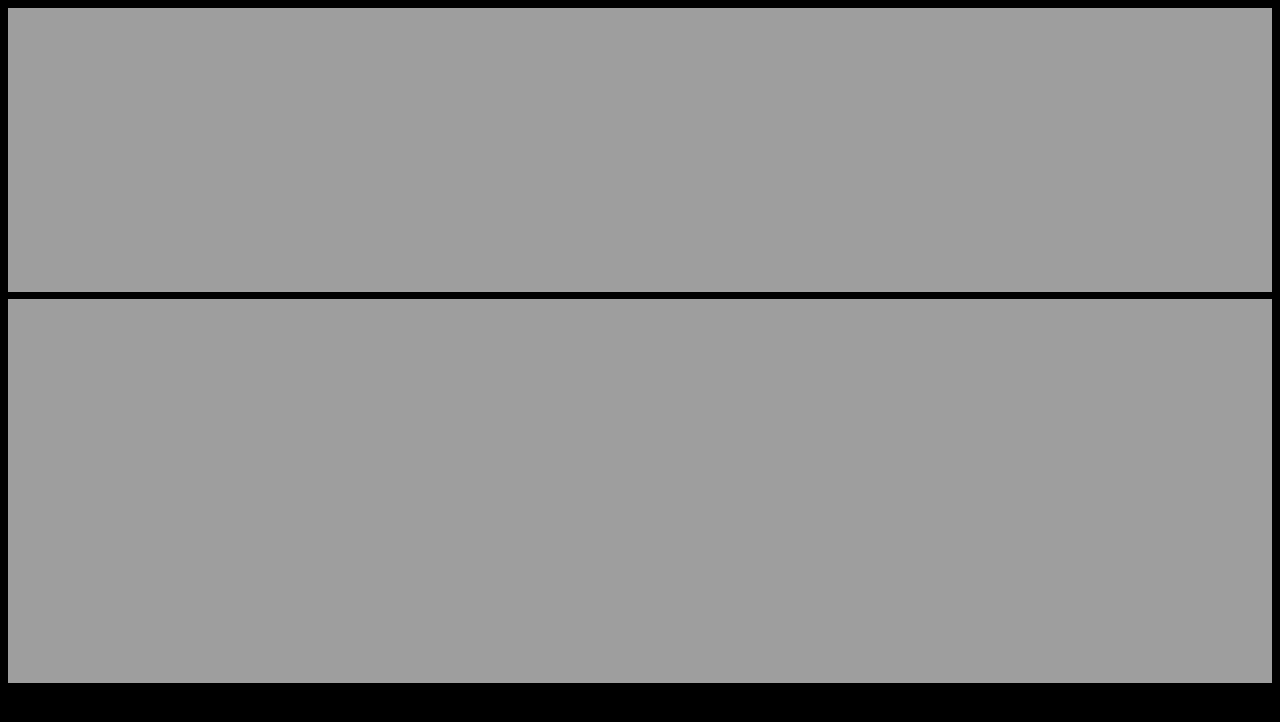
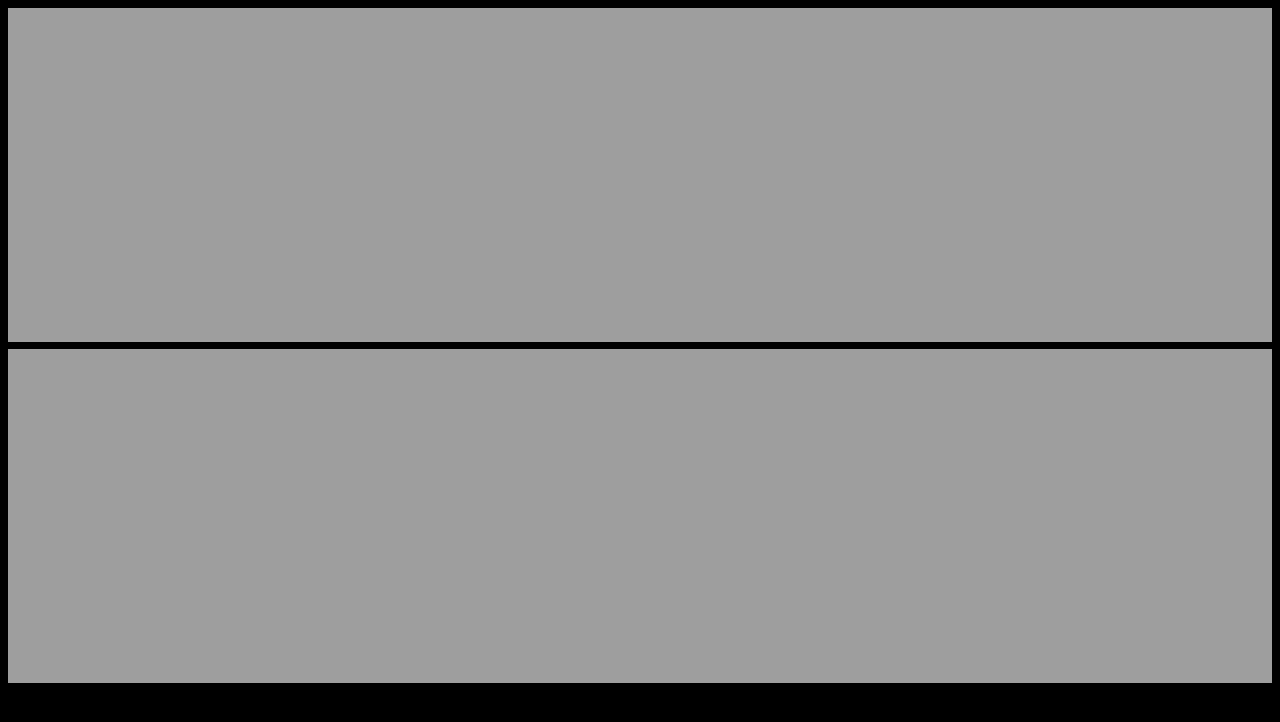
Before and after one commit to asproextw/asproextw.github.io, a plain HTML site: page dc/index.html in a window 1280 px wide. Drawn offline with nearby package versions, Linux system fonts and the light colour scheme.

Commit message:
Add files via upload

```diff
--- a/dc/index.html
+++ b/dc/index.html
@@ -8,7 +8,7 @@
 	<script src="tv.js"></script>
 </head>
 <body style="background-color:#000">
-	<iframe class="col align-self-center p-0 m-0" src="GOLD.html" style="height:300px" frameborder="0" border="0" cellspacing="0"></iframe>
-	<iframe class="col align-self-center p-0 m-0" src="BTC.html" style="top:-15px;height:400px" frameborder="0" border="0" cellspacing="0"></iframe>
+	<iframe class="col align-self-center p-0 m-0" src="GOLD.html" style="height:350px" frameborder="0" border="0" cellspacing="0"></iframe>
+	<iframe class="col align-self-center p-0 m-0" src="BTC.html" style="top:-15px;height:350px" frameborder="0" border="0" cellspacing="0"></iframe>
 </body>
 </html>
```
